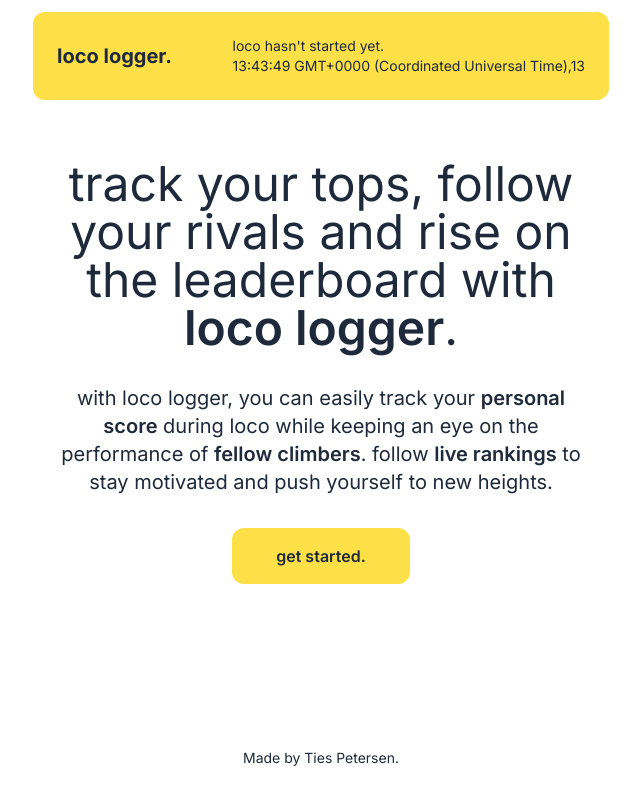
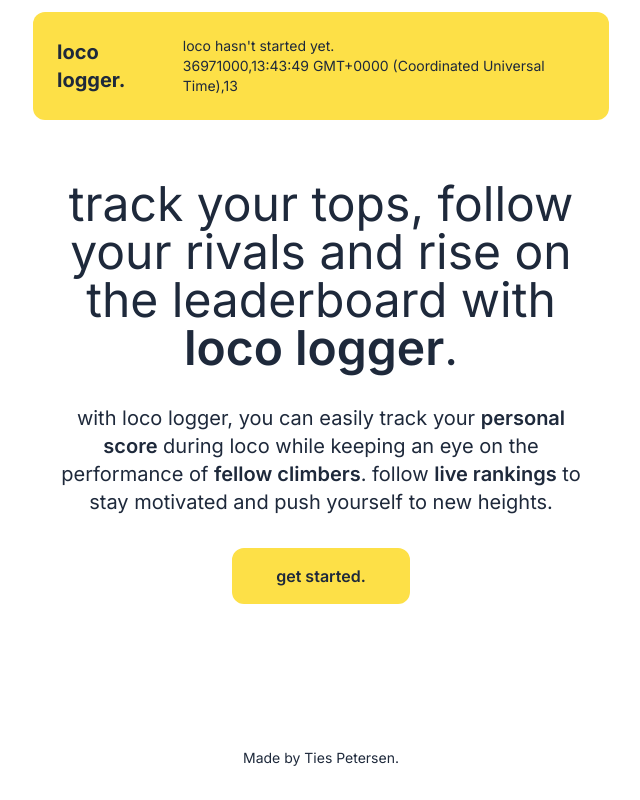
Before and after one commit to TiesPetersen/locologger, a Next.js app: page / in a window 1280 px wide. Shown: the whole page, without its empty margins (319-959 px from the left). Built offline with nearby package versions, Linux system fonts and the light colour scheme; no server answers.

Commit message:
More debug material

```diff
--- a/components/Timer.js
+++ b/components/Timer.js
@@ -5,17 +5,17 @@ import React, { useState, useEffect } from 'react'
 
 
 export default function Timer() {
-    const [diff, setDiff] = useState(new Date())
+    const [diff, setDiff] = useState(0)
     const [nowT, setNowT] = useState(new Date())
     const [timerState, setTimerState] = useState('running')
     const pathname = usePathname()
 
     function updateTimer() {
         const locoStart = Date.parse('4 Oct 2024 23:40+02:00')
-        const locoEnd = Date.parse('5 Oct 2024 01:41+02:00')
+        const locoEnd = Date.parse('5 Oct 2024 02:00+02:00')
         const nowUTC = new Date().getTime()
 
-        let difference = new Date(locoEnd - nowUTC)
+        let difference = new Date(locoEnd - nowUTC).getTime()
 
         let timerStateNew = 'running'
         if (locoStart > nowUTC) {
@@ -41,12 +41,13 @@ export default function Timer() {
             ) : ''}
             {timerState === 'running' ? (
             <h1>
-                {diff.getUTCHours()}h {diff.getUTCMinutes()}m left.
+                {Math.floor(diff/(60000*60)) % 60}h {Math.floor(diff/(60000)) % 60}m left.
             </h1>
             ): ''}
             {timerState === 'ended' ? (
             <h1>loco has ended.</h1>
             ): ''}
+            {diff},
             {nowT.toTimeString()},
             {nowT.getUTCHours()}
       </div>
```
